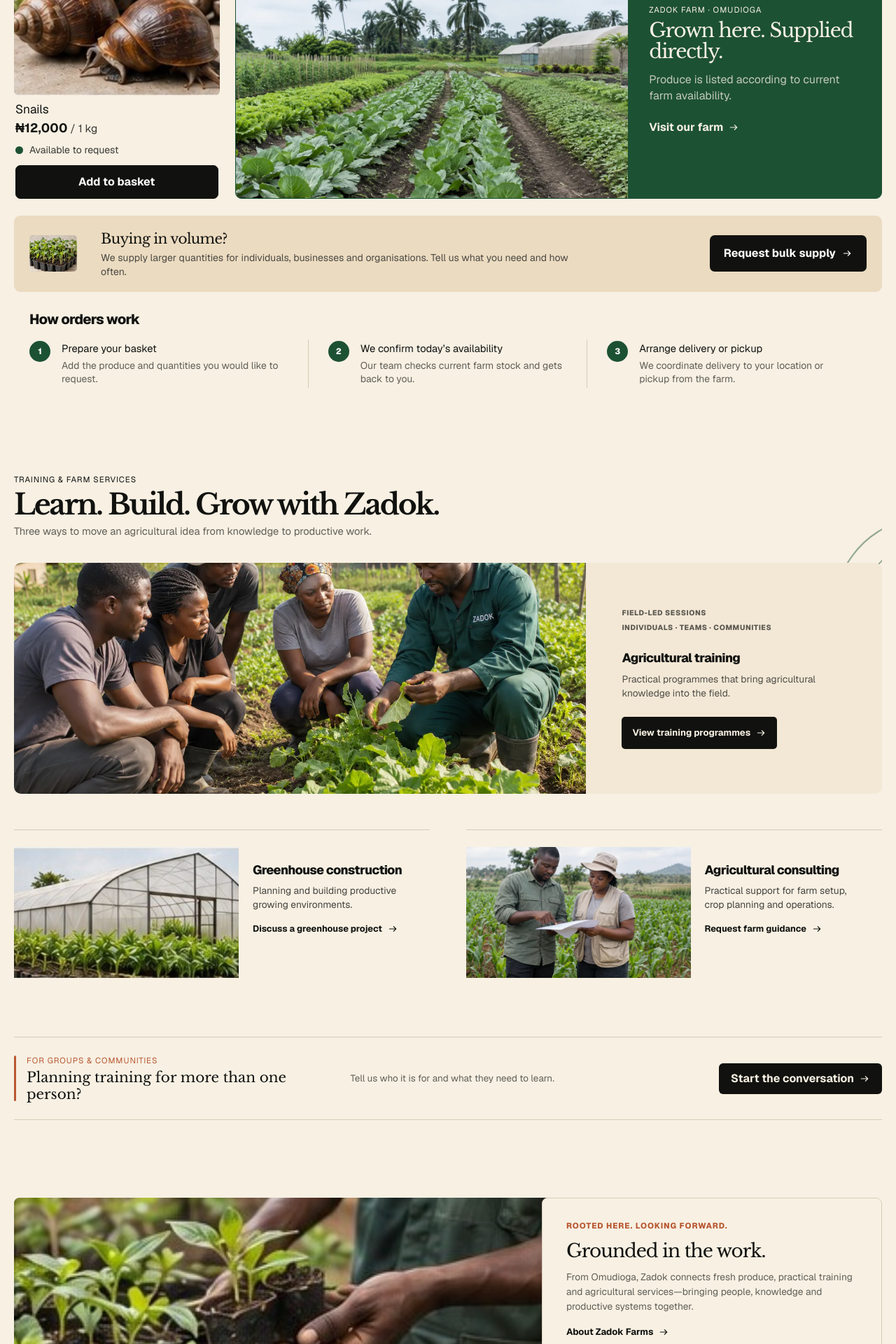
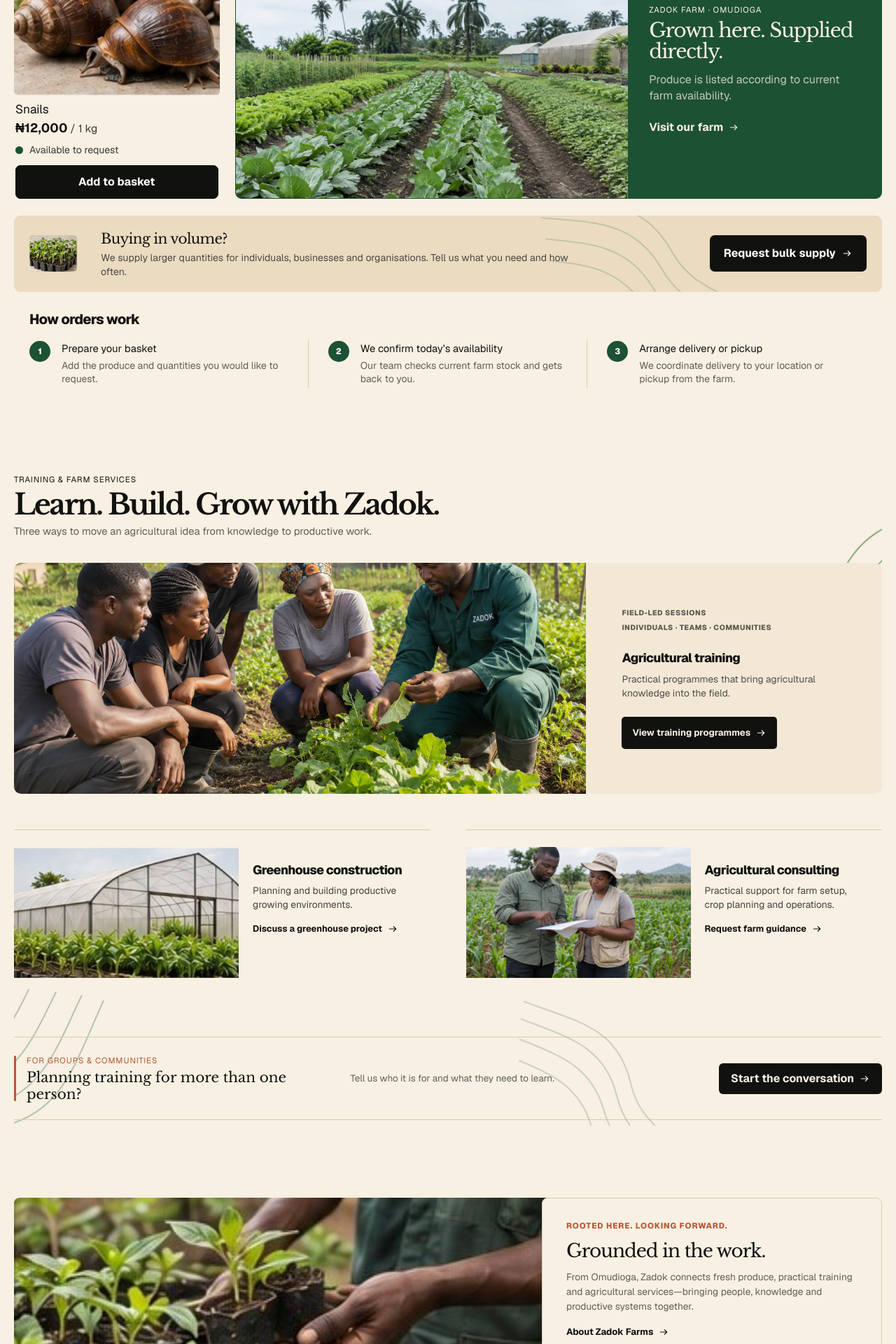
Before and after one commit to wh0isalfred/ZadokFarms, a Next.js app: page / in a window 1280 px wide. Shown: the part 1140-3060 px from the top of the page at 70% size. Built offline with nearby package versions, Linux system fonts and the light colour scheme.

Commit message:
fix: improve mobile provenance and field lines

```diff
--- a/src/app/globals.css
+++ b/src/app/globals.css
@@ -141,7 +141,8 @@
 .farm-story-image { position: relative; min-height: 238px; }
 .farm-story-image img, .farm-close-image img { object-fit: cover; }
 
-.bulk-supply { display: grid; grid-template-columns: 80px minmax(0,1fr) auto; align-items: center; gap: 22px; margin-top: 24px; padding: 18px 22px; border-radius: 9px; background: color-mix(in srgb,var(--ground) 38%,var(--background)); }
+.bulk-supply { position: relative; isolation: isolate; display: grid; grid-template-columns: 80px minmax(0,1fr) auto; align-items: center; gap: 22px; margin-top: 24px; padding: 18px 22px; overflow: hidden; border-radius: 9px; background: color-mix(in srgb,var(--ground) 38%,var(--background)); }
+.bulk-supply > :not(.bulk-lines) { position: relative; z-index: 2; }
 .bulk-symbol { position: relative; width: 68px; height: 52px; overflow: hidden; border-radius: 5px; background: #d4c8a9; }
 .bulk-symbol img { object-fit: cover; }
 .bulk-copy h2 { margin: 0 0 3px; font-family: var(--font-libre-baskerville), Georgia, serif; font-size: 1.25rem; letter-spacing: -.03em; }
@@ -183,6 +184,7 @@
 .service-copy a { max-width: 100%; margin-top: 13px; padding-block: 3px; font-size: .8rem; line-height: 1.35; }
 .consulting-card .service-image { aspect-ratio: 1.72; }
 .community-invitation { position: relative; z-index: 2; display: grid; grid-template-columns: minmax(260px,.9fr) minmax(240px,1fr) auto; align-items: center; gap: clamp(26px,5vw,76px); margin-top: clamp(54px,7vw,84px); padding: 24px 0; border-block: 1px solid var(--border); color: var(--foreground); }
+.community-invitation > :not(.community-lines) { position: relative; z-index: 2; }
 .community-invitation > div { position: relative; padding-left: 18px; }
 .community-mark { position: absolute; top: 2px; bottom: 2px; left: 0; width: 3px; border-radius: 3px; background: var(--community); }
 .community-invitation .eyebrow { margin-bottom: 5px; color: var(--community); }
@@ -200,7 +202,9 @@
 .field-lines path { vector-effect: non-scaling-stroke; stroke: var(--sage); stroke-width: 2.1; stroke-linecap: round; stroke-dasharray: 760; stroke-dashoffset: 760; opacity: .95; transition: stroke-dashoffset 1.35s cubic-bezier(.2,.72,.25,1); }
 .services-lines { top: -76px; right: -230px; transform: rotate(2deg); }
 .services-lines-two { top: auto; right: auto; bottom: -145px; left: -215px; opacity: .62; transform: rotate(186deg); }
-.farm-services:has(.is-visible) .services-lines path, .farm-close.is-visible .closing-lines path { stroke-dashoffset: 0; }
+.bulk-lines { top: -126px; right: 12%; width: 350px; opacity: .45; transform: rotate(76deg); }
+.community-lines { top: -116px; right: 17%; width: 330px; opacity: .42; transform: rotate(92deg); }
+.farm-services:has(.is-visible) .services-lines path, .farm-close.is-visible .closing-lines path, .bulk-supply.is-visible .bulk-lines path, .community-invitation.is-visible .community-lines path { stroke-dashoffset: 0; }
 .field-lines path:nth-child(2) { transition-delay: .08s; }
 .field-lines path:nth-child(3) { transition-delay: .16s; }
 .field-lines path:nth-child(4) { transition-delay: .24s; }
@@ -308,7 +312,7 @@
   .catalogue-heading { padding: 21px 1px 11px; }
   .catalogue-heading > div { display: block; }
   .catalogue-heading h1 { font-size: clamp(1.65rem,7.2vw,2rem); }
-  .catalogue-heading p { margin-top: 4px; }
+  .catalogue-heading p { display: none; }
   .catalogue-heading > button { display: none; }
   .product-grid { grid-template-columns: repeat(2,minmax(0,1fr)); gap: 19px 12px; }
   .product-image { aspect-ratio: 1.37; border-radius: 6px; }
@@ -371,7 +375,9 @@
   .catalogue-lines-one { top: 104px; right: -66px; }
   .catalogue-sweep { top: auto; bottom: 285px; left: -125px; width: 650px; height: 360px; opacity: .82; }
   .services-lines { top: -4px; right: -68px; }
-  .services-lines-two { top: auto; right: auto; bottom: 120px; left: -138px; opacity: .5; }
+  .services-lines-two { top: auto; right: auto; bottom: 155px; left: -142px; opacity: .62; }
+  .bulk-lines { top: -94px; right: -70px; width: 250px; opacity: .58; transform: rotate(68deg); }
+  .community-lines { top: -72px; right: -104px; width: 245px; opacity: .55; transform: rotate(96deg); }
   .closing-lines { bottom: -78px; left: -72px; }
   .community-invitation { grid-template-columns: 1fr; gap: 14px; margin-top: 50px; padding: 22px 2px; }
   .community-invitation > p { max-width: 470px; }
--- a/src/components/home-sections.tsx
+++ b/src/components/home-sections.tsx
@@ -38,6 +38,7 @@
   return (
     <section className="farm-services" id="services">
       <FieldLines className="services-lines" />
+      <FieldLines className="services-lines services-lines-two" />
       <header className="services-heading"><p className="eyebrow">TRAINING &amp; FARM SERVICES</p><h2>Learn. Build. Grow with Zadok.</h2><p>Three ways to move an agricultural idea from knowledge to productive work.</p></header>
       <div className="service-grid">
         <article className="training-card" id="training" data-reveal>
@@ -54,6 +55,7 @@
         </article>
       </div>
       <aside className="community-invitation" data-reveal>
+        <FieldLines className="community-lines" />
         <div><span className="community-mark" aria-hidden="true" /><p className="eyebrow">FOR GROUPS &amp; COMMUNITIES</p><h3>Planning training for more than one person?</h3></div>
         <p>Tell us who it is for and what they need to learn.</p>
         <a href="#contact">Start the conversation <ArrowIcon /></a>
@@ -63,7 +65,7 @@
 }
 
 export function BulkSupply() {
-  return <section className="bulk-supply" data-reveal><div className="bulk-symbol"><Image src="/images/products/seedlings.jpg" alt="" fill sizes="68px" /></div><div className="bulk-copy"><h2>Buying in volume?</h2><p>We supply larger quantities for individuals, businesses and organisations. Tell us what you need and how often.</p></div><a href="#contact">Request bulk supply <ArrowIcon /></a></section>;
+  return <section className="bulk-supply" data-reveal><FieldLines className="bulk-lines" /><div className="bulk-symbol"><Image src="/images/products/seedlings.jpg" alt="" fill sizes="68px" /></div><div className="bulk-copy"><h2>Buying in volume?</h2><p>We supply larger quantities for individuals, businesses and organisations. Tell us what you need and how often.</p></div><a href="#contact">Request bulk supply <ArrowIcon /></a></section>;
 }
 
 const steps = [
```
